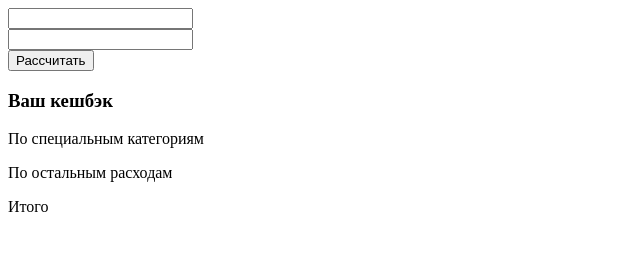
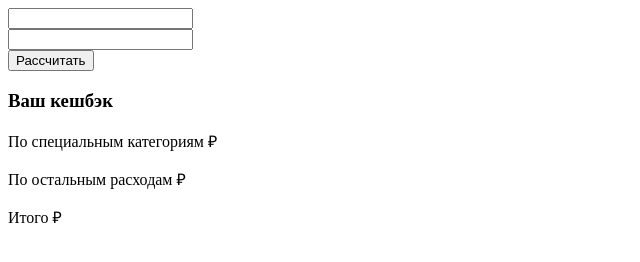
Before and after one commit to harpmen/cashback, a plain HTML site: page index.html in a window 1280 px wide. Shown: the whole page, without its empty margins (0-640 px from the left). Drawn offline with Linux system fonts and the light colour scheme.

Commit message:
version 1.3

```diff
--- a/index.html
+++ b/index.html
@@ -23,9 +23,9 @@
     </form>
     <div>
         <h3>Ваш кешбэк</h3>
-        <p>По специальным категориям <span id="special-cashback"></span></p>
-        <p>По остальным расходам <span id="other-cashback"></span></p>
-        <p>Итого <span id="total-cashback"></span></p>
+        <p>По специальным категориям <span id="special-cashback"></span> ₽</p>
+        <p>По остальным расходам <span id="other-cashback"></span> ₽</p>
+        <p>Итого <span id="total-cashback"></span> ₽</p>
     </div>
 </div>
 <script src="js/app.js"></script>
--- a/js/app.js
+++ b/js/app.js
@@ -26,17 +26,17 @@ function handleSubmit(evt) {
     totalCashbackEl.textContent = '';
 
     const specialAmount = Number(specialAmountInputEl.value);
-
     if (Number.isNaN(specialAmount)) {
         specialAmountErrorEl.textContent = `Неверное значение. Введите число, например: 10000`;
         return;
     }
+
     const otherAmount = Number(otherAmountInputEl.value);
     if (Number.isNaN(otherAmount)) {
-
         otherAmountErrorEl.textContent = `Неверное значение. Введите число, например: 10000`;
         return;
     }
+
     const result = calculateCashback(specialAmount, otherAmount);
     specialCashbackEl.textContent = `${result.specialCategoryCashback} руб.`;
     otherCashbackEl.textContent = `${result.otherCategoryCashback} руб.`;
@@ -44,9 +44,7 @@ function handleSubmit(evt) {
 }
 
 const formEl = document.getElementById('cashback-form');
-formEl.addEventListener('submit', handleSubmit);
-formEl.addEventListener('submit', handleSubmit, true);
-formEl.addEventListener('submit', handleSubmit, {capture: true});
+formEl.onsubmit = handleSubmit;
 
 const specialAmountInputEl = document.getElementById('special-amount-input');
 const otherAmountInputEl = document.getElementById('other-amount-input');
```
